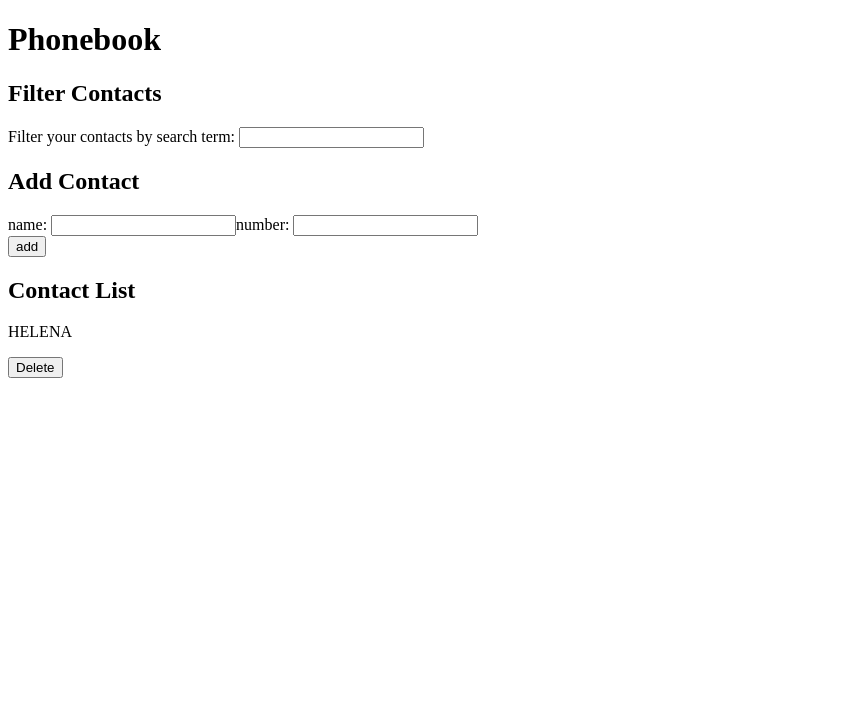
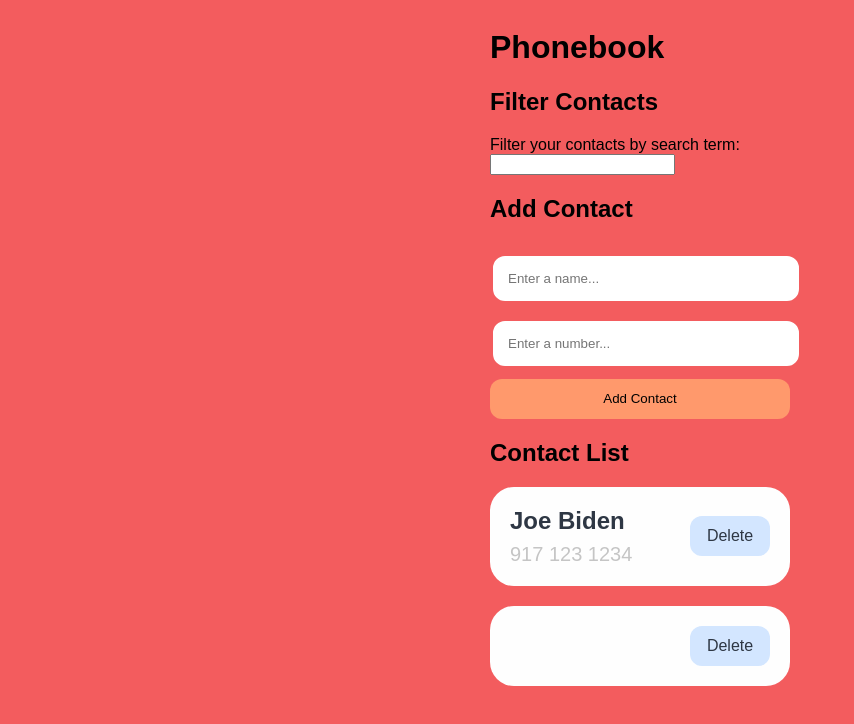
Before and after one commit to jsteigelman/fso-part-2-phonebook-frontend, a React (Create React App) app: page / in a window 1280 px wide. Shown: the top 724 px of the page, without its empty margins (0-854 px from the left). Built offline with nearby package versions, Linux system fonts and the light colour scheme; data requests are answered from the project's data file.

Commit message:
updated ui

```diff
--- a/db.json
+++ b/db.json
@@ -1,7 +1,12 @@
 {
   "persons": [
     {
-      "name": "HELENA",
+      "name": "Joe Biden",
+      "number": "917 123 1234",
+      "id": 1
+    },
+    {
+      "name": "",
       "number": "",
       "id": 2
     }
--- a/src/App.js
+++ b/src/App.js
@@ -92,7 +92,7 @@ const App = () => {
   const handleFilter = (event) => setSearchFilter(event.target.value)
 
   return (
-    <div>
+    <div className="appContainer">
       <h1>Phonebook</h1>
       <Notification message={notification} />
       <h2>Filter Contacts</h2>
--- a/src/Components/AddContactForm.js
+++ b/src/Components/AddContactForm.js
@@ -1,16 +1,26 @@
 const AddContactForm = (props) => {
-
   return (
-    <form onSubmit={props.addContact}>
-      <div>
-        name: <input value={props.contactObject.name} onChange={props.handleNameInput} />
-        number:{' '}
-        <input value={props.contactObject.number} onChange={props.handleNumberInput} />
-      </div>
-      <div>
-        <button type='submit'>add</button>
-      </div>
-    </form>
+    <div className="addContact">
+      <form onSubmit={props.addContact}>
+        <div className="addContact__input">
+          <input
+            value={props.contactObject.name}
+            onChange={props.handleNameInput}
+            placeholder="Enter a name..."
+            id="inputContact"
+          />
+          <input
+            value={props.contactObject.number}
+            onChange={props.handleNumberInput}
+            placeholder="Enter a number..."
+            id="inputContact"
+          />
+        </div>
+        <div>
+          <button type='submit'>Add Contact</button>
+        </div>
+      </form>
+    </div>
   )
 }
 
--- a/src/Components/Contact.js
+++ b/src/Components/Contact.js
@@ -11,8 +11,11 @@ const Contact = ({ person, setNotification }) => {
     }
 
     return (
-      <div>
-        <p key={person.name}>{person.name} {person.number}</p>
+      <div className="contact" >
+        <div className="contact__person">
+        <p id="name">{person.name}</p>
+        <p id="number">{person.number}</p>
+        </div>
         <button onClick={() => deletePerson(person.id)}>Delete</button>
       </div>
     )
--- a/src/index.css
+++ b/src/index.css
@@ -1,9 +1,97 @@
+:root {
+    --border-radius-large: 24px;
+    --border-radius-small: 12px;
+    --button-height: 40px;
+
+}
+
+body {
+    background-color: #F35C5E;
+    font-family: Arial, Helvetica, sans-serif;
+    display: flex;
+    justify-content: center;
+}
+
+/* app */
+.appContainer {
+    width: 300px;
+}
+
+/* contact item */
+
+.contact {
+    background-color: #FEFEFE;
+    border-radius: var(--border-radius-large);
+    display: flex;
+    flex-direction: row;
+    justify-content: space-between;
+    margin: 20px 0;
+    padding: 20px;
+}
+
+.contact button {
+    align-self: center;
+    background-color: #D3E6FF;
+    border: none;
+    border-radius: var(--border-radius-small);
+    color: #2E3744;
+    font-size: 16px;
+    height: var(--button-height);
+    width: 80px;
+}
+
+.contact__person #name {
+    color: #2E3744;
+    font-size: 24px;
+    font-weight: 600;
+    margin: 0 0 8px;
+}
+
+.contact__person #number {
+    color: #C5C5C5;
+    font-size: 20px;
+    font-weight: 500;
+    margin: 0;
+
+}
+
+/* add contact */
+
+div.addContact__input {
+    width: 100%;
+    padding: 3px;
+    margin-top: 0;
+}
+
+.addContact #inputContact {
+    background-color: #fff;
+    border: 3px solid white;
+    border-radius: var(--border-radius-small);
+    margin: 10px 0;
+    padding: 12px;
+    width: calc(100% - 24px);
+}
+
+#inputContact:focus {
+    border: 3px solid black;
+}
+
+.addContact button {
+    background-color: #FF996C;
+    border: none;
+    border-radius: var(--border-radius-small);
+    height: var(--button-height);
+    width: 100%;
+}
+
+/* notifications */
+
 .notification {
     color: red;
     background: lightgrey;
     font-size: 20px;
     border-style: solid;
-    border-radius: 5px;
+    border-radius: var(--border-radius-small);
     padding: 10px;
     margin-bottom: 10px;
 }
```
